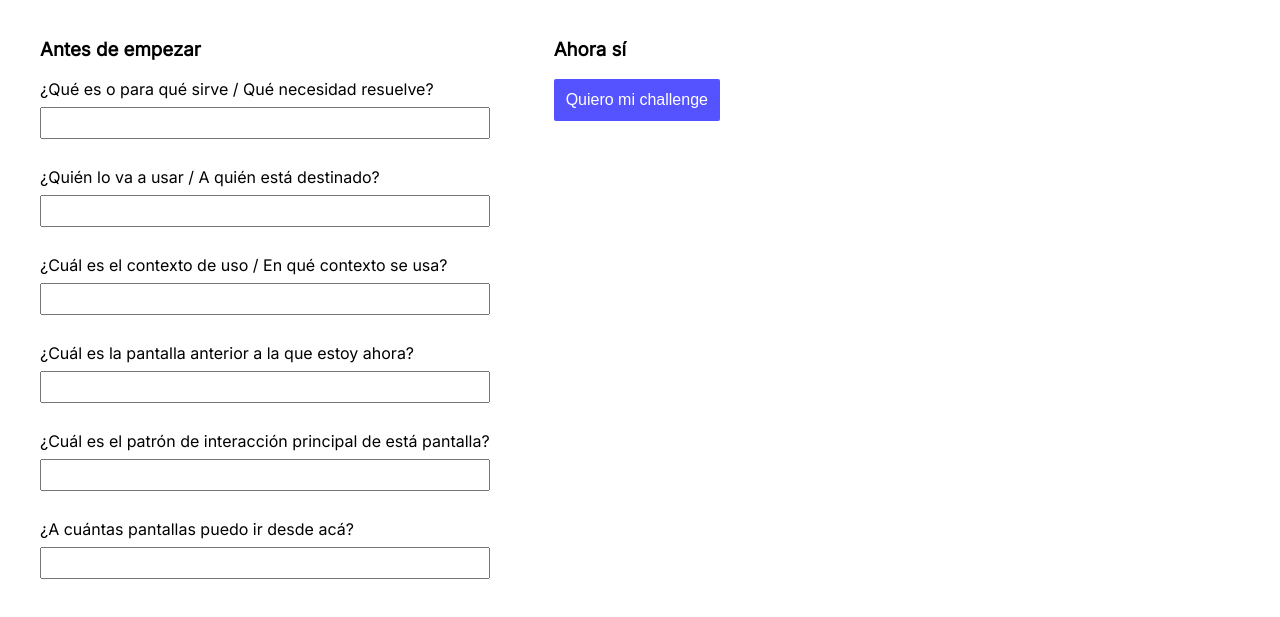
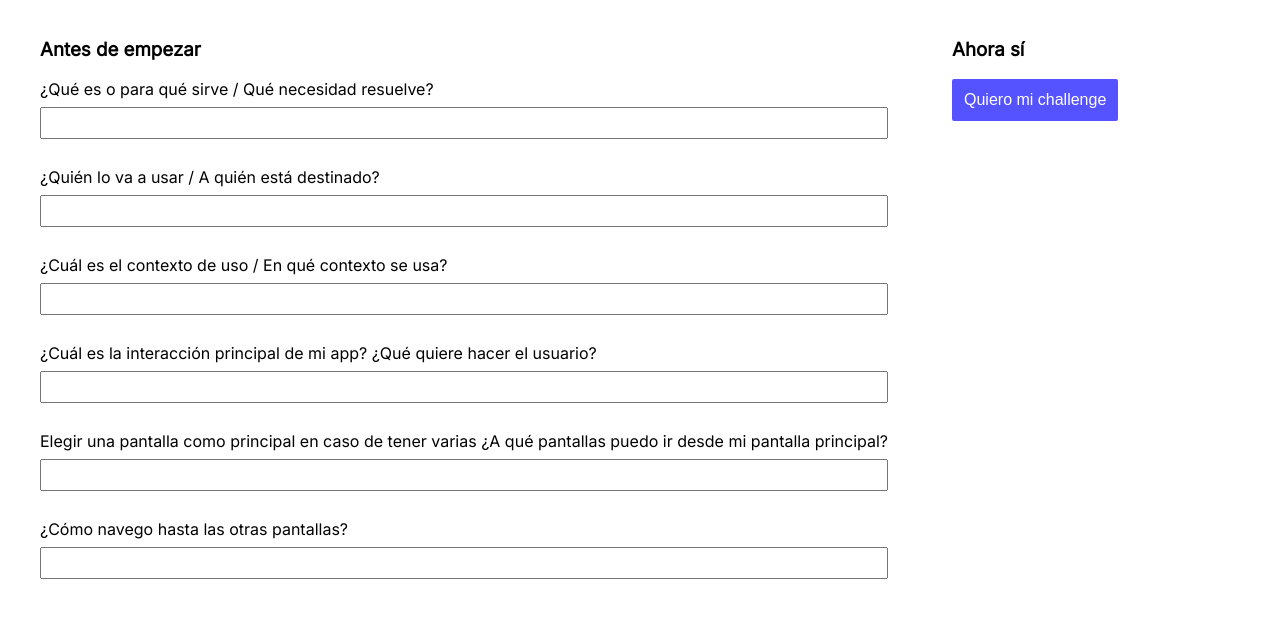
Before and after one commit to usiriczman/sdc-challenge-randomizer, a plain HTML site: page index.html in a window 1280 px wide. Shown: the part 63-680 px from the top of the page. Drawn offline with Linux system fonts and the light colour scheme.

Commit message:
fixed questions

```diff
--- a/index.html
+++ b/index.html
@@ -42,21 +42,24 @@
             <br>
 
             <label for="pregunta4">
-            ¿Cuál es la pantalla anterior a la que estoy ahora?</label>
+                ¿Cuál es la interacción principal de mi app? ¿Qué quiere hacer el usuario?
+            </label>
             <br>
             <input type="text" id="pregunta4" name="pregunta4">
             <br>
             <br>
 
             <label for="pregunta5">
-            ¿Cuál es el patrón de interacción principal de está pantalla?</label>
+                Elegir una pantalla como principal en caso de tener varias ¿A qué pantallas puedo ir desde mi pantalla principal?
+            </label>
             <br>
             <input type="text" id="pregunta5" name="pregunta5">
             <br>
             <br>
 
             <label for="pregunta6">
-            ¿A cuántas pantallas puedo ir desde acá?</label>
+            ¿Cómo navego hasta las otras pantallas?
+            </label>
             <br>
             <input type="text" id="pregunta6" name="pregunta6">
             <br>
--- a/style.css
+++ b/style.css
@@ -10,7 +10,6 @@ button{
     background-color: #5552FF;
     color: white;
     padding: 12px;
-    margin-bottom: 2rem;
     font-size: 16px;
     border: none;
     border-radius: 2px;
@@ -31,6 +30,7 @@ button:hover {
         padding-left: 2rem;
         padding-right: 2rem;
     }
+
 .result {
     padding-bottom: 2rem;
 }
```
